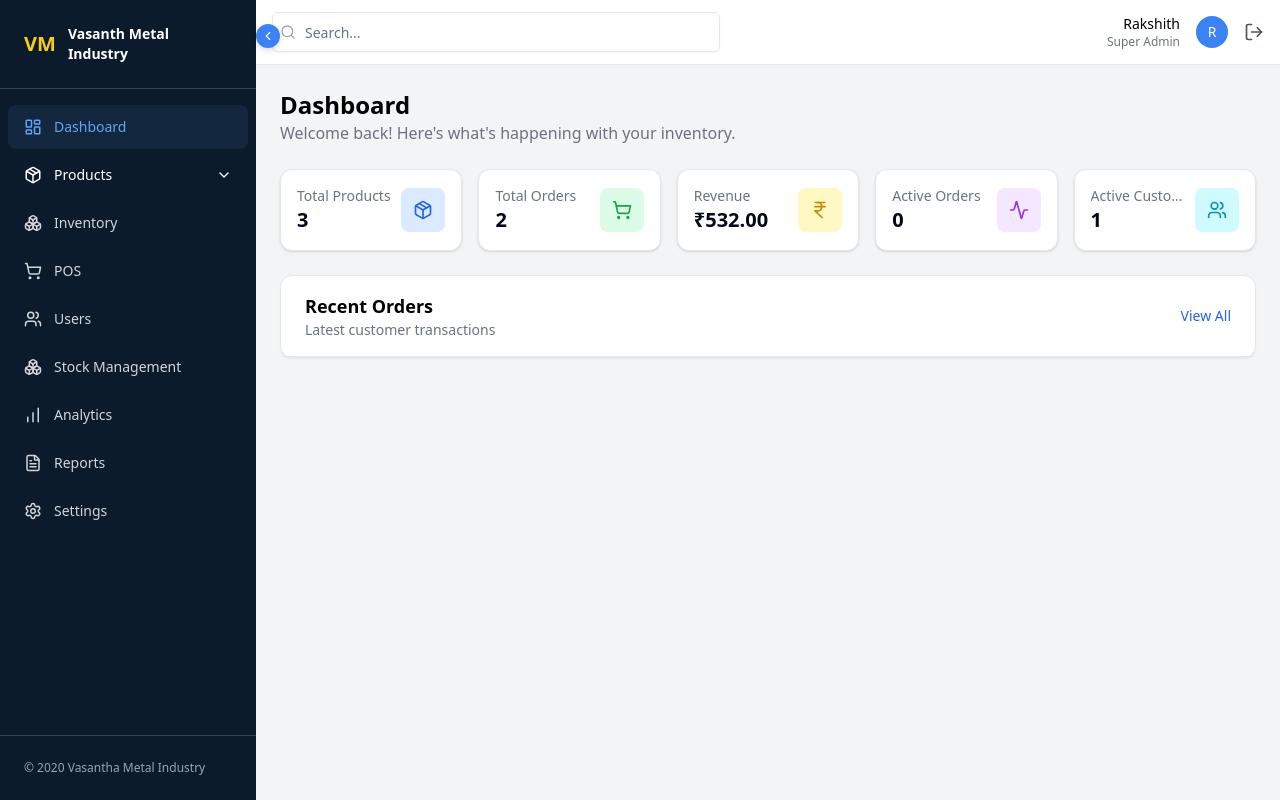
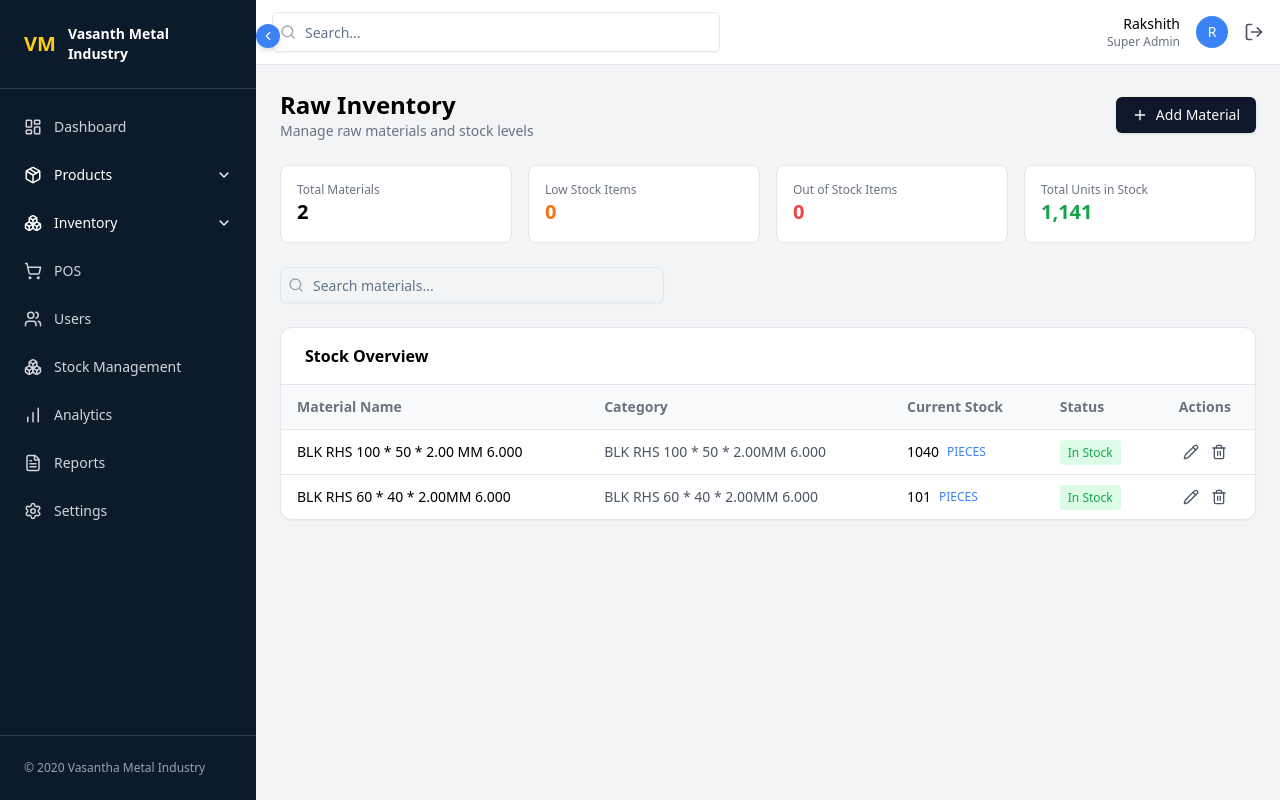
Before and after one commit to SushmitaSWarik/Inventory-Management, a React (Vite) app: page /raw-inventory in a window 1280 px wide. Before the commit this address led to /dashboard. Built offline with nearby package versions, Linux system fonts and the light colour scheme.

Commit message:
Add Product Inventory and Raw Inventory pages

```diff
--- a/src/App.jsx
+++ b/src/App.jsx
@@ -6,6 +6,9 @@ import Layout from "./components/layout/Layout"
 
 import ProductCatalog from "./features/products/pages/ProductCatalog"
 import ManageProducts from "./features/products/pages/ManageProducts"
+
+import ProductInventory from "./features/inventory/pages/ProductInventory"
+import RawInventory from "./features/inventory/pages/RawInventory"
 
 function App() {
   return (
@@ -25,6 +28,10 @@ function App() {
 
           <Route path="manage-products" element={<ManageProducts />} />
 
+          <Route path="product-inventory" element={<ProductInventory />} />
+
+          <Route path="raw-inventory" element={<RawInventory />} />
+
         </Route>
 
         {/* Optional redirect */}
--- a/src/components/layout/Sidebar.jsx
+++ b/src/components/layout/Sidebar.jsx
@@ -16,7 +16,8 @@ import {
 
 export default function Sidebar({ collapsed }) {
 
-  const [productOpen, setProductOpen] = useState(false)
+  // const [productOpen, setProductOpen] = useState(false)
+  const [openMenu, setOpenMenu] = useState(null)
 
   const menu = [
     { name: "Dashboard", icon: LayoutDashboard, path: "/dashboard" },
@@ -24,13 +25,23 @@ export default function Sidebar({ collapsed }) {
     {
       name: "Products",
       icon: Package,
+      key: "products",
       submenu: [
         { name: "Product Catalog", icon: Package, path: "/product-catalog" },
         { name: "Manage Products", icon: Boxes, path: "/manage-products" }
       ]
     },
 
-    { name: "Inventory", icon: Boxes, path: "/inventory" },
+    {
+      name: "Inventory",
+      icon: Boxes,
+      key: "inventory",
+      submenu: [
+        { name: "Product Inventory", icon: Package, path: "/product-inventory" },
+        { name: "Raw Inventory", icon: Boxes, path: "/raw-inventory" }
+      ]
+      // path: "/inventory"
+    },
     { name: "POS", icon: ShoppingCart, path: "/pos" },
     { name: "Users", icon: Users, path: "/users" },
     { name: "Stock Management", icon: Boxes, path: "/stock" },
@@ -94,7 +105,10 @@ export default function Sidebar({ collapsed }) {
                 {/* Parent menu */}
 
                 <div
-                  onClick={() => setProductOpen(!productOpen)}
+                  // onClick={() => setProductOpen(!productOpen)}
+                  onClick={() =>
+  setOpenMenu(openMenu === item.key ? null : item.key)
+}
                   className={`
                   flex items-center
                   px-3 lg:px-4
@@ -120,17 +134,19 @@ export default function Sidebar({ collapsed }) {
                   </div>
 
                   {!collapsed && (
-                    productOpen
-                      ? <ChevronUp size={16} />
-                      : <ChevronDown size={16} />
+                    // productOpen
+                    //   ? <ChevronUp size={16} />
+                    //   : <ChevronDown size={16} />
+                    openMenu === item.key
+  ? <ChevronUp size={16} />
+  : <ChevronDown size={16} />
                   )}
 
                 </div>
 
 
                 {/* Submenu */}
-
-                {productOpen && (
+                {openMenu === item.key && (
 
                   <div
                     className={`
--- /dev/null
+++ b/src/features/inventory/pages/ProductInventory.jsx
@@ -0,0 +1,112 @@
+import StatCard from "@/components/dashboard/StatCard"
+
+import {
+  Package,
+  CheckCircle,
+  AlertTriangle,
+  TrendingDown
+} from "lucide-react"
+
+export default function ProductInventory() {
+
+  return (
+    <div className="space-y-6">
+
+      {/* Page Title */}
+
+      <div>
+        <h1 className="text-xl min-[426px]:text-2xl font-bold m-0">
+          Inventory
+        </h1>
+
+        <p className="text-xs min-[426px]:text-base text-gray-500 m-0">
+          Monitor and manage your stock levels
+        </p>
+      </div>
+
+
+      {/* Stat Cards */}
+
+      <div className="grid gap-4 grid-cols-1 sm:grid-cols-2 lg:grid-cols-4">
+
+        <StatCard
+          title="Total Products"
+          value="3"
+          icon={Package}
+          color="bg-blue-100 text-blue-600"
+        />
+
+        <StatCard
+          title="In Stock"
+          value="3"
+          icon={CheckCircle}
+          color="bg-green-100 text-green-600"
+        />
+
+        <StatCard
+          title="Low Stock Items"
+          value="0"
+          icon={AlertTriangle}
+          color="bg-yellow-100 text-yellow-600"
+        />
+
+        <StatCard
+          title="Out of Stock"
+          value="0"
+          icon={TrendingDown}
+          color="bg-red-100 text-red-600"
+        />
+
+      </div>
+
+
+      {/* Alerts Section */}
+
+      <div className="grid gap-4 grid-cols-1 lg:grid-cols-2">
+
+        {/* Low Stock Alerts */}
+
+        <div className="bg-white border rounded-xl shadow-sm p-4 sm:p-6">
+
+          <div className="flex items-center gap-2 mb-3">
+
+            <AlertTriangle className="text-yellow-500 w-4 h-4 sm:w-5 sm:h-5" />
+
+            <h2 className="text-sm sm:text-base font-semibold">
+              Low Stock Alerts
+            </h2>
+
+          </div>
+
+          <p className="text-xs sm:text-sm text-gray-500">
+            No low stock items
+          </p>
+
+        </div>
+
+
+        {/* Out of Stock Alerts */}
+
+        <div className="bg-white border rounded-xl shadow-sm p-4 sm:p-6">
+
+          <div className="flex items-center gap-2 mb-3">
+
+            <TrendingDown className="text-red-500 w-4 h-4 sm:w-5 sm:h-5" />
+
+            <h2 className="text-sm sm:text-base font-semibold">
+              Out of Stock Alerts
+            </h2>
+
+          </div>
+
+          <p className="text-xs sm:text-sm text-gray-500">
+            No out of stock items
+          </p>
+
+        </div>
+
+      </div>
+
+    </div>
+  )
+}
--- /dev/null
+++ b/src/features/inventory/pages/RawInventory.jsx
@@ -0,0 +1,188 @@
+import { Input } from "@/components/ui/input"
+import { Button } from "@/components/ui/button"
+
+import {
+  Search,
+  Plus,
+  Pencil,
+  Trash2
+} from "lucide-react"
+
+const materials = [
+  {
+    name: "BLK RHS 100 * 50 * 2.00 MM 6.000",
+    category: "BLK RHS 100 * 50 * 2.00MM 6.000",
+    stock: 1040,
+    status: "In Stock"
+  },
+  {
+    name: "BLK RHS 60 * 40 * 2.00MM 6.000",
+    category: "BLK RHS 60 * 40 * 2.00MM 6.000",
+    stock: 101,
+    status: "In Stock"
+  }
+]
+
+export default function RawInventory() {
+
+  return (
+    <div className="space-y-6">
+
+      {/* Header */}
+
+      <div className="flex flex-col sm:flex-row sm:items-center sm:justify-between gap-3">
+
+        <div>
+          <h1 className="text-xl min-[426px]:text-2xl font-bold">
+            Raw Inventory
+          </h1>
+
+          <p className="text-xs sm:text-sm text-gray-500">
+            Manage raw materials and stock levels
+          </p>
+        </div>
+
+        <Button className="flex items-center gap-2 w-full sm:w-auto">
+          <Plus size={16} />
+          Add Material
+        </Button>
+
+      </div>
+
+
+      {/* Stats */}
+
+      <div className="grid gap-4 grid-cols-1 sm:grid-cols-2 lg:grid-cols-4">
+
+        <div className="bg-white border rounded-lg p-4">
+          <p className="text-xs text-gray-500">Total Materials</p>
+          <p className="text-xl font-bold">2</p>
+        </div>
+
+        <div className="bg-white border rounded-lg p-4">
+          <p className="text-xs text-gray-500">Low Stock Items</p>
+          <p className="text-xl font-bold text-orange-500">0</p>
+        </div>
+
+        <div className="bg-white border rounded-lg p-4">
+          <p className="text-xs text-gray-500">Out of Stock Items</p>
+          <p className="text-xl font-bold text-red-500">0</p>
+        </div>
+
+        <div className="bg-white border rounded-lg p-4">
+          <p className="text-xs text-gray-500">Total Units in Stock</p>
+          <p className="text-xl font-bold text-green-600">1,141</p>
+        </div>
+
+      </div>
+
+
+      {/* Search */}
+
+      <div className="relative max-w-sm">
+
+        <Search className="absolute left-2 top-1/2 -translate-y-1/2 w-4 h-4 text-gray-400" />
+
+        <Input
+          placeholder="Search materials..."
+          className="pl-8"
+        />
+
+      </div>
+
+
+      {/* Stock Overview Table */}
+
+      <div className="bg-white border rounded-xl shadow-sm">
+
+        <div className="px-4 sm:px-6 py-4 border-b">
+
+          <h2 className="font-semibold text-sm sm:text-base">
+            Stock Overview
+          </h2>
+
+        </div>
+
+        <div className="overflow-x-auto">
+
+          <table className="min-w-[700px] w-full text-sm">
+
+            <thead className="bg-gray-50">
+
+              <tr className="text-left text-gray-500">
+
+                <th className="px-4 py-3">Material Name</th>
+                <th className="px-4 py-3">Category</th>
+                <th className="px-4 py-3">Current Stock</th>
+                <th className="px-4 py-3">Status</th>
+                <th className="px-4 py-3 text-center">Actions</th>
+
+              </tr>
+
+            </thead>
+
+            <tbody>
+
+              {materials.map((item, index) => (
+
+                <tr key={index} className="border-t">
+
+                  <td className="px-4 py-3 font-medium">
+                    {item.name}
+                  </td>
+
+                  <td className="px-4 py-3 text-gray-600">
+                    {item.category}
+                  </td>
+
+                  <td className="px-4 py-3">
+
+                    <div className="flex items-center gap-2">
+
+                      <span className="font-medium">
+                        {item.stock}
+                      </span>
+
+                      <span className="text-xs text-blue-500">
+                        PIECES
+                      </span>
+
+                    </div>
+
+                  </td>
+
+                  <td className="px-4 py-3">
+
+                    <span className="bg-green-100 text-green-600 px-2 py-1 rounded text-xs">
+                      {item.status}
+                    </span>
+
+                  </td>
+
+                  <td className="px-4 py-3">
+
+                    <div className="flex items-center justify-center gap-3">
+
+                      <Pencil className="w-4 h-4 cursor-pointer text-gray-600 hover:text-blue-500" />
+
+                      <Trash2 className="w-4 h-4 cursor-pointer text-gray-600 hover:text-red-500" />
+
+                    </div>
+
+                  </td>
+
+                </tr>
+
+              ))}
+
+            </tbody>
+
+          </table>
+
+        </div>
+
+      </div>
+
+    </div>
+  )
+}
```
